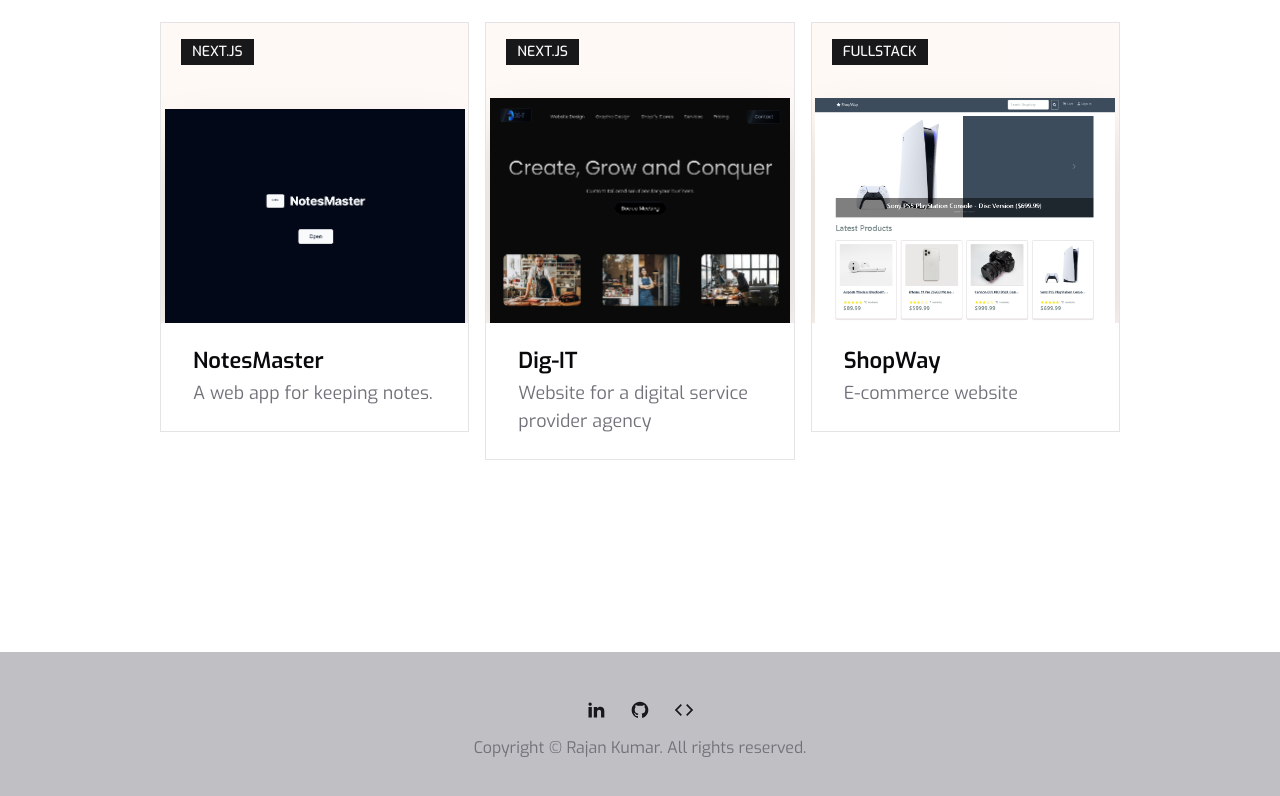
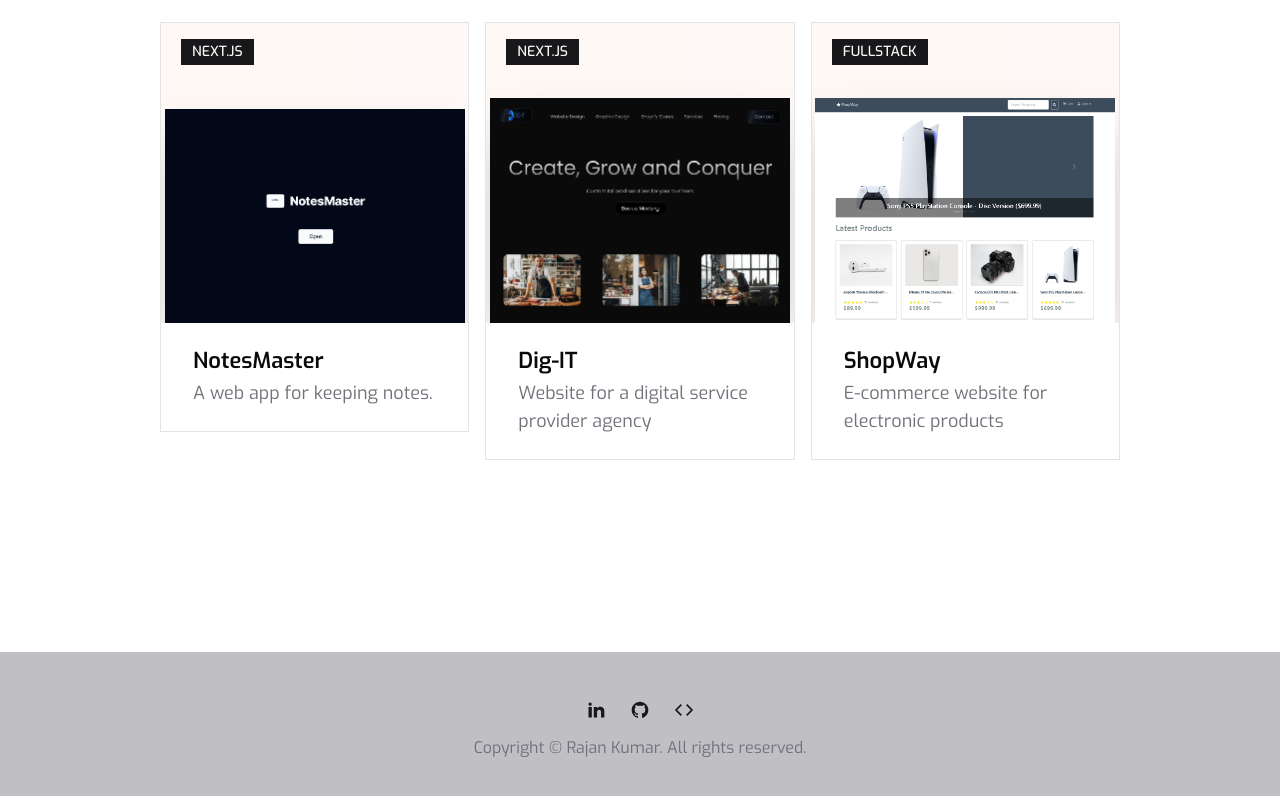
Before and after one commit to RK-41/portfolio2, a Next.js app: page /projects in a window 1280 px wide. Shown: the part 808-1604 px from the top of the page. Built offline with nearby package versions, Linux system fonts and the light colour scheme.

Commit message:
Minor updates

```diff
--- a/app/projects/page.jsx
+++ b/app/projects/page.jsx
@@ -52,7 +52,7 @@ export const projectData = [
 	{
 		id: '1',
 		name: 'ShopWay',
-		description: 'E-commerce website',
+		description: 'E-commerce website for electronic products',
 		category: 'fullstack',
 		image: '/work/shopWay.png',
 		link: 'https://shopway-aw74.onrender.com/',
```
